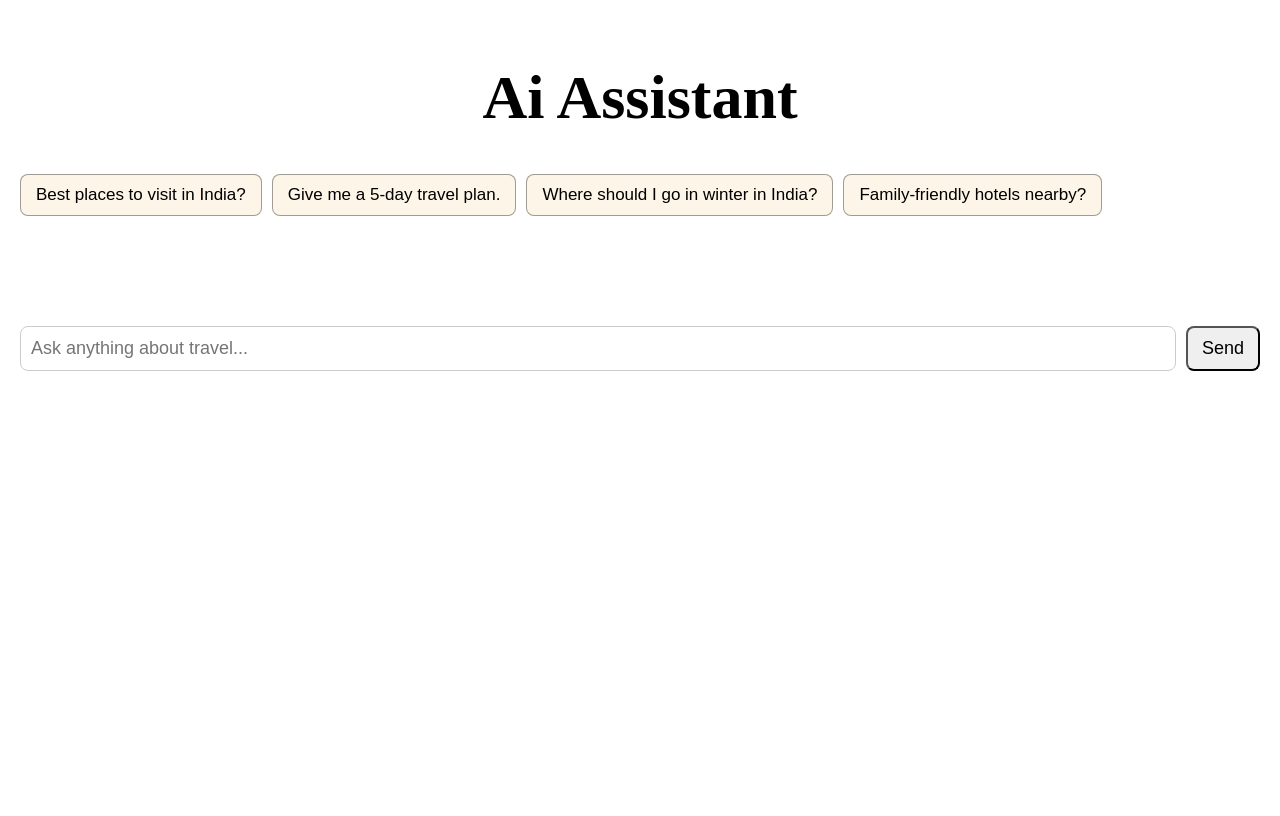
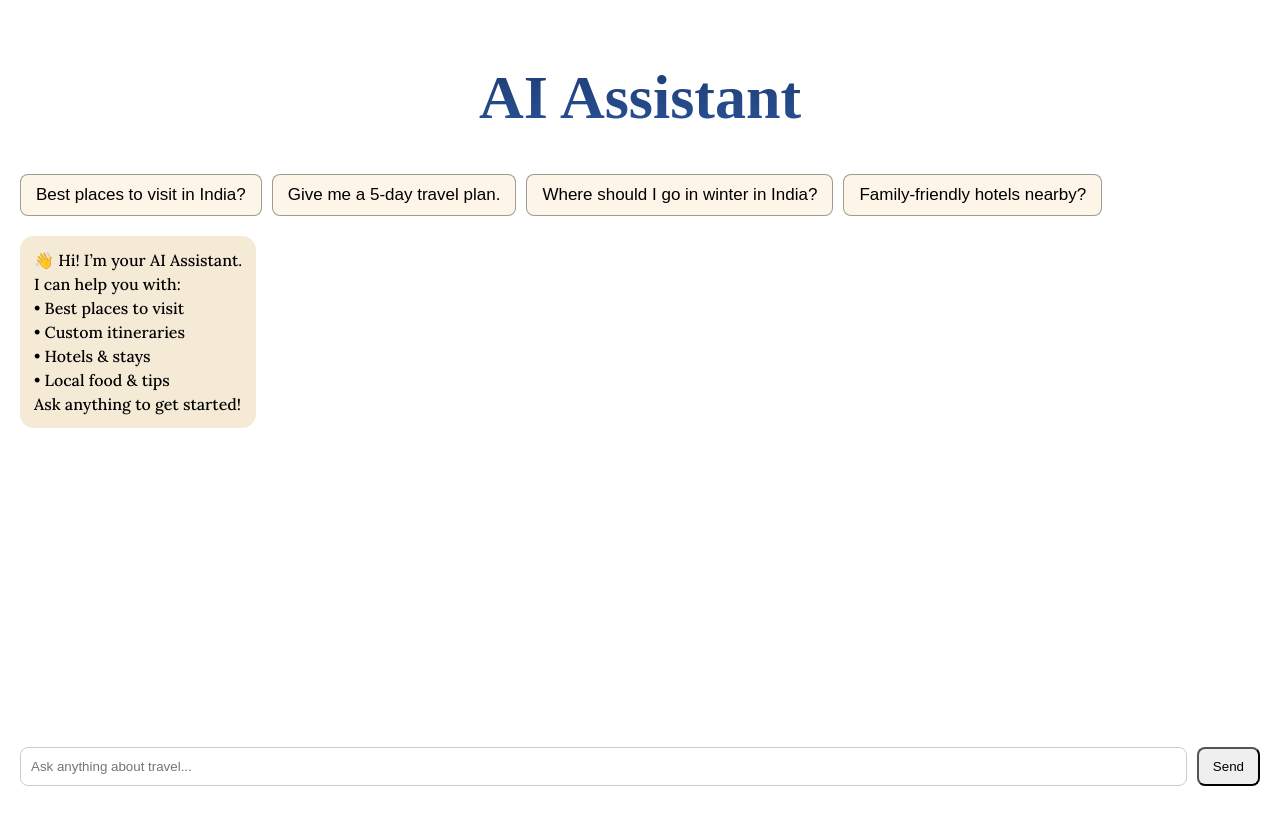
Before and after one commit to Himanshu0-7/travel-chatbot, a Next.js app: page /chat in a window 1280 px wide. Built offline with nearby package versions, Linux system fonts and the light colour scheme; a web font is replaced by a local one.

Commit message:
updating dynamic suggestion && improving user experience

```diff
--- a/src/app/chat/components/TypingMessage.js
+++ b/src/app/chat/components/TypingMessage.js
@@ -2,17 +2,15 @@
 import { useState, useEffect, useRef } from "react";
 
 // Clean markdown
-// Clean markdown (bold, italic, underline, headers)
 function cleanText(text) {
   return text
-    .replace(/\*\*/g, "")      // bold **
-    .replace(/\*/g, "")         // italic *
-    .replace(/__/g, "")         // underline __
-    .replace(/^#{1,6}\s+/gm, ""); // headers (#, ##, ###, etc.)
+    .replace(/\*\*/g, "")          // bold **
+    .replace(/\*/g, "")            // italic *
+    .replace(/__/g, "")            // underline __
+    .replace(/^#{1,6}\s+/gm, "");  // headers
 }
 
-
-export default function TypingMessage({ text }) {
+export default function TypingMessage({ text, onDone }) {
   const clean = cleanText(text);
 
   const [displayed, setDisplayed] = useState("");
@@ -20,19 +18,27 @@ export default function TypingMessage({ text }) {
   const prevTextRef = useRef("");
 
   useEffect(() => {
-    // If new chunk comes (streaming), append it without resetting animation
-    if (text.length > prevTextRef.current.length) {
+    // Append chunk without resetting animation
+    if (clean.length > prevTextRef.current.length) {
       prevTextRef.current = clean;
     }
 
-    const interval = setInterval(() => {
+   const interval = setInterval(() => {
       setDisplayed((prev) => {
         if (prev.length < clean.length) {
           indexRef.current++;
           return clean.slice(0, indexRef.current);
+        } else {
+          clearInterval(interval);
+
+          // ✅ IMPORTANT FIX:
+          // Prevent React error: “Cannot update parent while rendering child”
+          setTimeout(() => {
+            onDone?.();
+          }, 0);
+
+          return prev;
         }
-        clearInterval(interval);
-        return prev;
       });
     }, 12);
 
@@ -41,7 +47,6 @@ export default function TypingMessage({ text }) {
 
   const renderFormatted = () => {
     const lines = displayed.split("\n");
-
     const elements = [];
     let currentList = [];
 
--- a/src/app/chat/page.js
+++ b/src/app/chat/page.js
@@ -8,10 +8,14 @@ export default function ChatPage() {
   const [messages, setMessages] = useState([]);
   const [input, setInput] = useState("");
   const [isLoading, setIsLoading] = useState(false);
+  const [isStreaming, setIsStreaming] = useState(false);
+  const [typingDone, setTypingDone] = useState(false);   // 🔥 NEW
   const [followUpCount, setFollowUpCount] = useState(0);
-  const maxFollowUp = 3; // show follow-up suggestions only 3 times
+
   const bottomRef = useRef(null);
+  const maxFollowUp = 3;
 
+  // COMMON SUGGESTIONS
   const commonSuggestions = [
     "Best places to visit in India?",
     "Give me a 5-day travel plan.",
@@ -19,16 +23,52 @@ export default function ChatPage() {
     "Family-friendly hotels nearby?"
   ];
 
-  const followUpSuggestions = [
+  // FOLLOW UP SUGGESTION SETS
+  const suggestionSets = {
+    hotels: [
       "Show me hotels in that city",
+      "Budget-friendly hotels?",
+      "Luxury stays nearby"
+    ],
+    food: [
       "Any local food recommendations?",
-    "Best time to visit?"
+      "Best places to eat?",
+      "Street food suggestions?"
+    ],
+    travelInfo: [
+      "Best time to visit?",
+      "How to reach there?",
+      "Weather details?"
+    ]
+  };
+    const suggestionGroups = [
+    suggestionSets.hotels,
+    suggestionSets.food,
+    suggestionSets.travelInfo
   ];
 
+   const currentSuggestions =
+    suggestionGroups[followUpCount % suggestionGroups.length];
+
+  // AUTO SCROLL
   useEffect(() => {
     bottomRef.current?.scrollIntoView({ behavior: "smooth" });
   }, [messages, isLoading]);
 
+  // WELCOME MESSAGE ONCE
+  useEffect(() => {
+    if (messages.length === 0) {
+      setMessages([
+        {
+          role: "assistant",
+          content:
+            "👋 Hi! I’m your AI Assistant.\n\nI can help you with:\n• Best places to visit\n• Custom itineraries\n• Hotels & stays\n• Local food & tips\n\nAsk anything to get started!"
+        }
+      ]);
+    }
+  }, []);
+
+  // SEND MESSAGE
   async function sendMessage(messageText) {
     const text = messageText || input;
     if (!text) return;
@@ -36,7 +76,7 @@ export default function ChatPage() {
     setMessages((prev) => [...prev, { role: "user", content: text }]);
     setInput("");
 
-    const history = messages.map((m) => ({
+    const history = messages.map(m => ({
       role: m.role,
       content: m.content
     }));
@@ -50,8 +90,10 @@ export default function ChatPage() {
     const reader = res.body.getReader();
     const decoder = new TextDecoder();
 
-    setMessages((prev) => [...prev, { role: "assistant", content: "" }]);
+    setMessages(prev => [...prev, { role: "assistant", content: "" }]);
     setIsLoading(true);
+    setIsStreaming(true);
+    setTypingDone(false);     // 🔥 RESET TYPING DONE
 
     let accumulated = "";
 
@@ -60,16 +102,17 @@ export default function ChatPage() {
       if (done) break;
 
       const chunk = decoder.decode(value);
-      const lines = chunk.split("\n").filter((line) => line.trim() !== "");
+      const lines = chunk.split("\n").filter(n => n.trim() !== "");
 
       for (const line of lines) {
         try {
           const json = JSON.parse(line);
           const token = json?.choices?.[0]?.delta?.content;
+
           if (token) {
             accumulated += token;
 
-            setMessages((prev) => {
+            setMessages(prev => {
               const updated = [...prev];
               updated[updated.length - 1].content = accumulated;
               return updated;
@@ -80,32 +123,44 @@ export default function ChatPage() {
     }
 
     setIsLoading(false);
+    setIsStreaming(false);
   }
 
  return (
   <div
     style={{
       width: "100%",
-        maxWidth: "100%",
-        overflowX: "hidden",
-        color: "black",
+      height: "100vh",
+      display: "flex",
+      flexDirection: "column",
+      overflow: "hidden",
+      color: "white",
       padding: "12px",
       boxSizing: "border-box",
       fontFamily: "Text_Font"
     }}
   >
-      {/* Title */}
     <h1
       style={{
         textAlign: "center",
         fontFamily: "Title_Font",
-          fontSize: "clamp(40px, 5vw, 62px)"
+        fontSize: "clamp(40px, 5vw, 62px)",
+        background: "linear-gradient(to bottom,#1e3c72,#2a5298)",
+        WebkitBackgroundClip: "text",
+        color: "transparent"
       }}
     >
-        Ai Assistant
+      AI Assistant
     </h1>
 
-      {/* Common Suggestions (always visible) */}
+    <div
+      style={{
+        flex: 1,
+        overflowY: "auto",
+        paddingRight: 10
+      }}
+    >
+      {/* COMMON SUGGESTIONS */}
       <div style={{ marginBottom: 20 }}>
         <div style={{ display: "flex", flexWrap: "wrap", gap: "10px" }}>
           {commonSuggestions.map((q, i) => (
@@ -127,43 +182,45 @@ export default function ChatPage() {
         </div>
       </div>
 
-      {/* Messages */}
-      <div style={{ paddingBottom: "80px" }}> {/* space before input */}
+      {/* CHAT MESSAGES */}
       {messages.map((m, i) => (
         <div
           key={i}
           style={{
             display: "flex",
             justifyContent: m.role === "user" ? "flex-end" : "flex-start",
-              marginBottom: "12px"
+            marginBottom: 12
           }}
         >
           <div
             style={{
               maxWidth: "85%",
               padding: "10px 14px",
-                borderRadius: "14px",
+              borderRadius: 14,
               background: m.role === "user" ? "#f7d488ff" : "#F4EAD5",
               color: "#000",
-                lineHeight: "1.4",
-                whiteSpace: "pre-wrap",
-                fontSize: "clamp(14px, 3vw, 17px)"
+              whiteSpace: "pre-wrap"
             }}
           >
-              {m.role === "assistant" ? <TypingMessage text={m.content} /> : m.content}
+            {m.role === "assistant" ? (
+              <TypingMessage
+                text={m.content}
+                onDone={() => setTypingDone(true)}
+              />
+            ) : (
+              m.content
+            )}
           </div>
         </div>
       ))}
 
-        {/* Loading dots */}
       {isLoading && (
-          <div style={{ display: "flex", justifyContent: "flex-start", marginBottom: 10 }}>
+        <div style={{ display: "flex", marginBottom: 10 }}>
           <div
             style={{
               background: "#F4EAD5",
               padding: "10px 14px",
-                borderRadius: "14px",
-                maxWidth: "85%"
+              borderRadius: 14
             }}
           >
             <LoadingDots />
@@ -172,16 +229,23 @@ export default function ChatPage() {
       )}
 
       <div ref={bottomRef}></div>
-      </div>
 
-      {/* Follow-up Suggestions (after assistant reply, limited times) */}
-      {messages.length > 0 &&
-      !isLoading &&                                    // <--- bot finished
-      messages[messages.length - 1]?.role === "assistant" &&
+      {/* FOLLOW UP */}
+      {messages.length > 1 &&
+        !isLoading &&
+        !isStreaming &&
+        typingDone &&
+        messages[messages.length - 1].role === "assistant" &&
         followUpCount < maxFollowUp && (
-
-          <div style={{ margin: "15px 0", display: "flex", flexWrap: "wrap", gap: "10px" }}>
-            {followUpSuggestions.map((q, i) => (
+          <div
+            style={{
+              margin: "15px 0",
+              display: "flex",
+              flexWrap: "wrap",
+              gap: 10
+            }}
+          >
+            {commonSuggestions.map((q, i) => (
               <button
                 key={i}
                 onClick={() => {
@@ -202,9 +266,18 @@ export default function ChatPage() {
             ))}
           </div>
         )}
+    </div>
 
-      {/* Input Box */}
-      <div style={{ display: "flex", marginTop: 10, width: "100%" }}>
+    {/* FIXED INPUT BAR */}
+    <div
+      style={{
+        position: "sticky",
+        bottom: 0,
+        background: "white",
+        padding: "10px 0"
+      }}
+    >
+      <div style={{ display: "flex" }}>
         <input
           value={input}
           onChange={(e) => setInput(e.target.value)}
@@ -213,8 +286,7 @@ export default function ChatPage() {
             flex: 1,
             padding: 10,
             border: "1px solid #ccc",
-            borderRadius: "8px",
-            fontSize: "clamp(14px, 3vw, 18px)"
+            borderRadius: 8
           }}
         />
         <button
@@ -223,13 +295,13 @@ export default function ChatPage() {
             padding: "10px 14px",
             marginLeft: 10,
             borderRadius: 8,
-            cursor: "pointer",
-            fontSize: "clamp(14px, 3vw, 18px)"
+            cursor: "pointer"
           }}
         >
           Send
         </button>
       </div>
     </div>
+  </div>
 );
 }
```
Also changed, not shown: public/Images/chatbotbg.png (added). Lines whose indentation alone changed are shown as unchanged.
